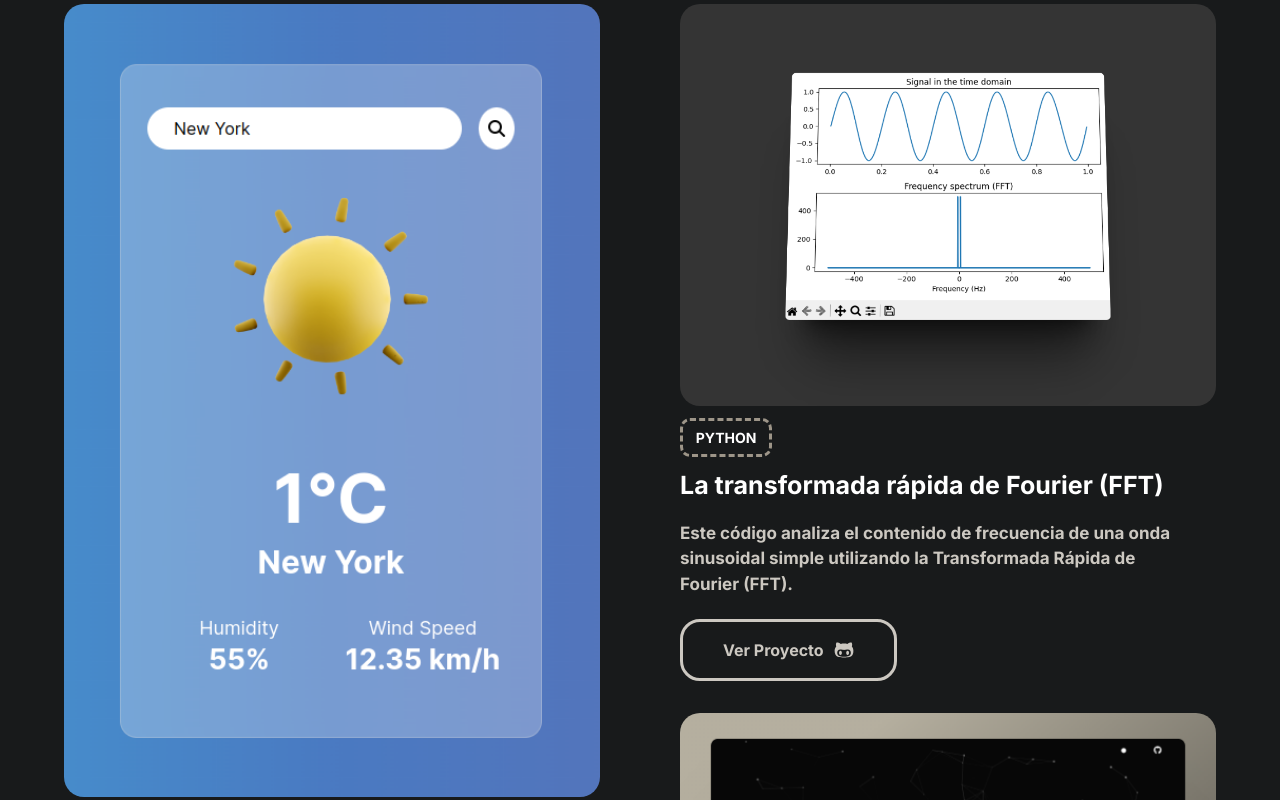
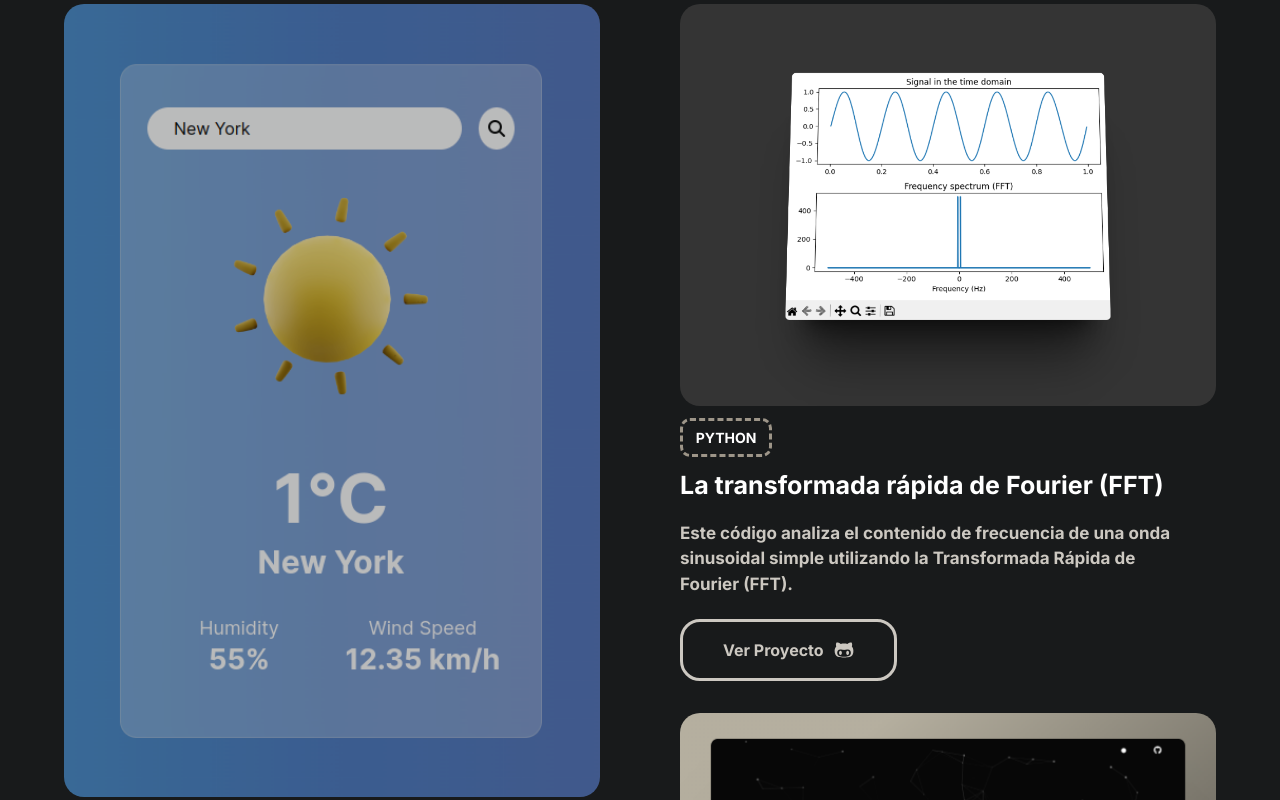
Before and after one commit to JohnFajardo-Dev/DevPortfolio, a React (Vite) app: page / in a window 1280 px wide. In both pictures the pointer is over the picture 332 px from the left and 1180 px from the top of the page. Shown: the part 780-1580 px from the top of the page. Built offline with nearby package versions, Linux system fonts and the light colour scheme.

Commit message:
Add img card hover

```diff
--- a/src/components/Cards/Cards.css
+++ b/src/components/Cards/Cards.css
@@ -19,6 +19,10 @@
 .img-card{
     width: 100%;
     border-radius: 20px;
+}
+
+.img-card:hover{
+    opacity: 0.7;
 }
 
 .button-card{
```
